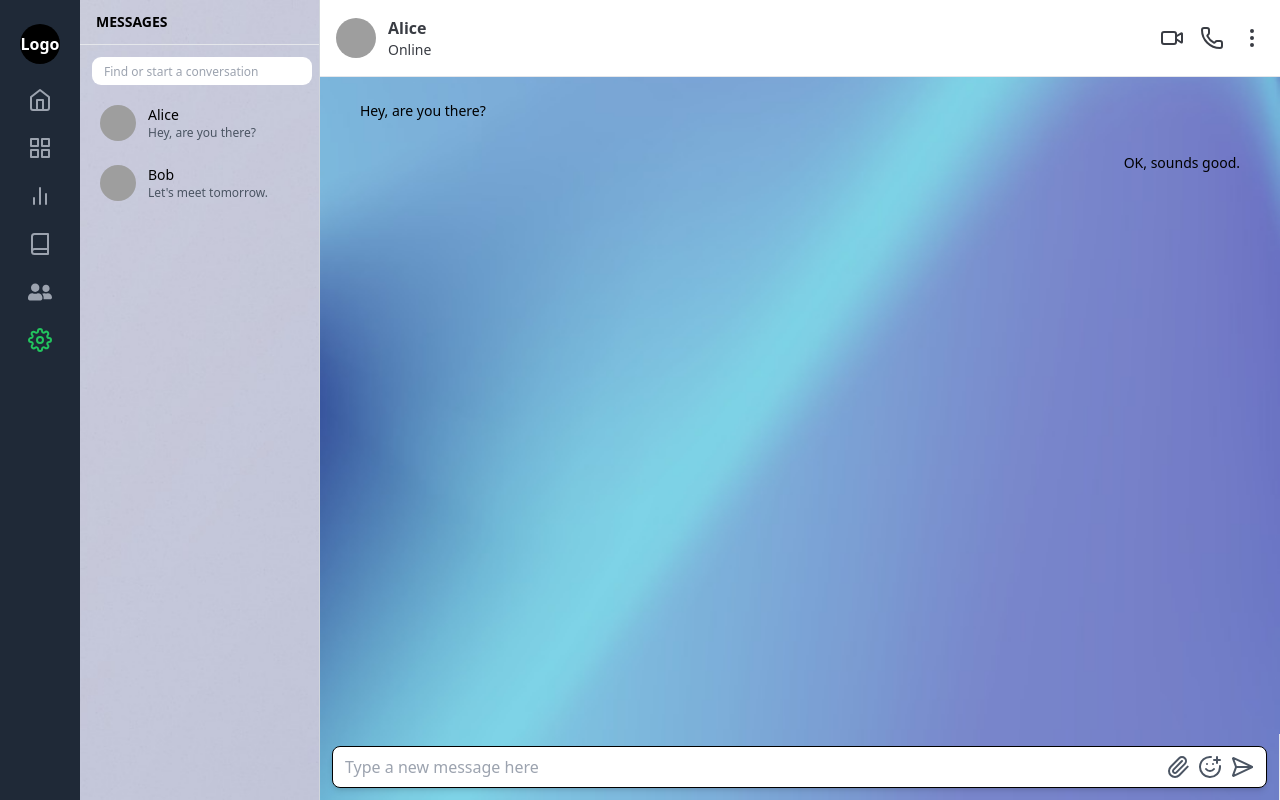
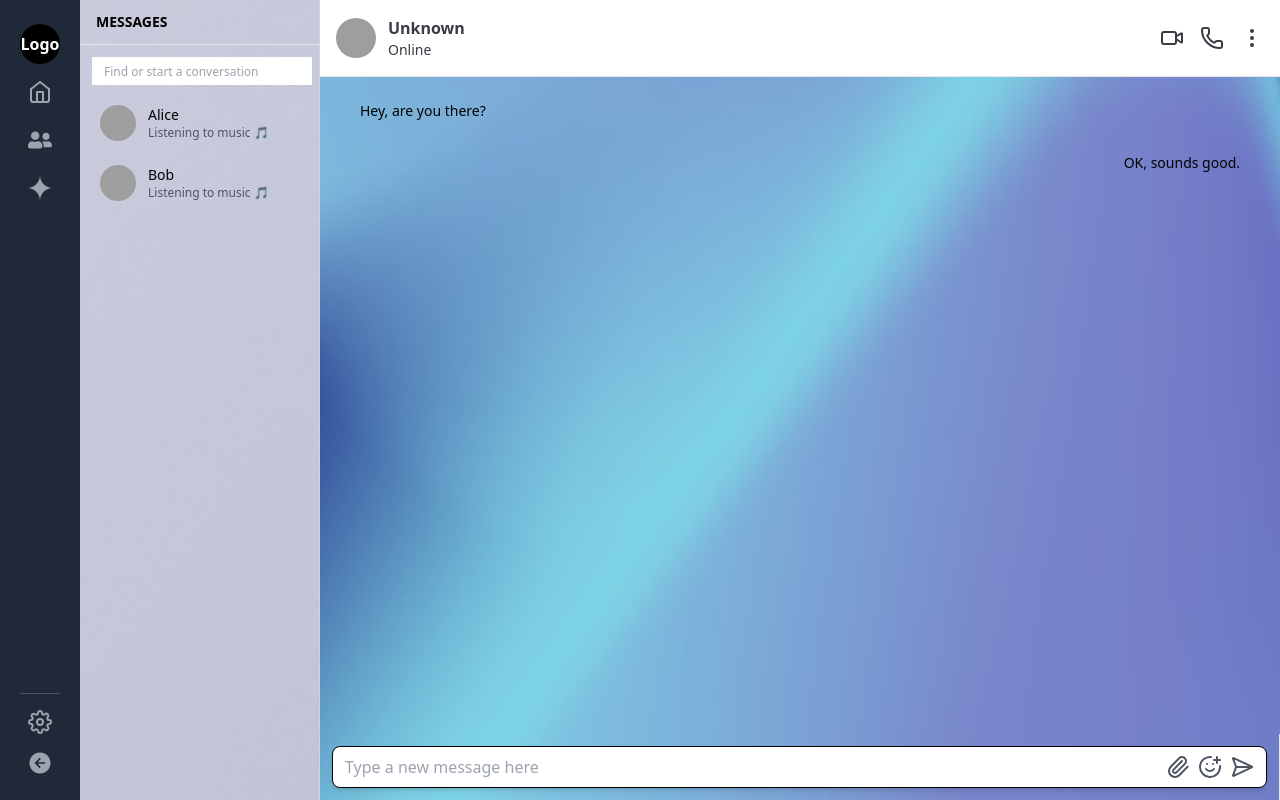
Before and after one commit to TEJASWI-RAJ0210/Chit-Chat, a React (Vite) app in the folder frontend/: page /chat in a window 1280 px wide. Built offline with nearby package versions, Linux system fonts and the light colour scheme; grey boxes are pictures that could not be loaded.

Commit message:
Resolved Merger

```diff
--- a/frontend/src/chatComponents/Settings.jsx
+++ b/frontend/src/chatComponents/Settings.jsx
@@ -1,4 +1,5 @@
 import React, { useState,useEffect } from "react";
+import { useNavigate } from "react-router-dom";
 import api from "../API.js";
 import {
   FiHome,
@@ -20,6 +21,8 @@ const SettingsPage = () => {
     bio: "",
   });
   const [loading, setLoading] = useState(false);
+
+  const navigate = useNavigate();
 
   useEffect(() => {
     if (!userId) return;
@@ -76,7 +79,7 @@ const SettingsPage = () => {
           Logo
         </div>
 
-        <FiHome size={24} className="text-gray-400 hover:text-green-500 cursor-pointer" />
+        <FiHome size={24} className="text-gray-400 hover:text-green-500 cursor-pointer" onClick={() => navigate('/chat')}/>
         <FiGrid size={24} className="text-gray-400 hover:text-green-500 cursor-pointer" />
         <FiBarChart2 size={24} className="text-gray-400 hover:text-green-500 cursor-pointer" />
         <FiBook size={24} className="text-gray-400 hover:text-green-500 cursor-pointer" />
--- a/frontend/src/chatComponents/chatHeader.jsx
+++ b/frontend/src/chatComponents/chatHeader.jsx
@@ -1,16 +1,22 @@
 import React from "react";
 import { Video,Phone,EllipsisVertical}  from "lucide-react";
+import { useEffect, useState } from "react";
 
-const ChatHeader = ({ chat }) => {
+
+
+const ChatHeader = ({ chat, myUserId }) => {
+  const [user, setUser] = useState(null);
+  const otherUser = chat?.participants?.find((u) => u._id !== myUserId);
+
   return (
     <div className="flex items-center gap-3 p-4 border-b bg-[#FFFFFF] text-white">
       <img
-        src={chat?.avatar || `https://i.pravatar.cc/40?u=${chat?.id || "anon"}`}
+        src={otherUser?.profilePic || `https://i.pravatar.cc/40?u=${chat?.id || "anon"}`}
         alt="avatar"
         className="w-10 h-10 rounded-full"
       />
       <div className="flex-1 ">
-        <div className="font-semibold text-[#393C43] font-Zen Kaku Gothic Antique">{chat?.name || "Unknown"}</div>
+        <div className="font-semibold text-[#393C43] font-Zen Kaku Gothic Antique">{otherUser?.fullName || "Unknown"}</div>
          <div className="text-sm text-[#393C43]">Online</div>
       </div>
       <div className="flex items-center gap-4">
--- a/frontend/src/chatComponents/chatList.jsx
+++ b/frontend/src/chatComponents/chatList.jsx
@@ -20,7 +20,7 @@ const ChatList = ({ chats = [], onSelectChat }) => {
         <input
           type="text"
           placeholder="Find or start a conversation"
-          className="w-[220px] h-[28px] px-3 text-xs font-[Zen_Kaku_Gothic_Antique] bg-white rounded-[9px] outline-none"
+          className="w-[220px] h-[28px] px-3 text-xs font-[Zen_Kaku_Gothic_Antique] bg-white  outline-none"
         />
       </div>
 
@@ -38,7 +38,7 @@ const ChatList = ({ chats = [], onSelectChat }) => {
             />
             <div className="flex flex-col overflow-hidden">
               <span className="text-sm font-medium">{c.name}</span>
-              <span className="text-xs text-gray-600 truncate">{c.lastMessage}</span>
+              <span className="text-xs text-gray-600 truncate">Listening to music 🎵</span>
             </div>
           </div>
         ))}
--- a/frontend/src/chatComponents/sidebar.jsx
+++ b/frontend/src/chatComponents/sidebar.jsx
@@ -1,5 +1,7 @@
 import React from 'react';
 import { FiHome, FiGrid, FiBarChart2, FiBook, FiSettings } from 'react-icons/fi';
+import { IoArrowBackCircleSharp } from "react-icons/io5";
+import { RiGeminiFill } from "react-icons/ri";
 import { FaUserFriends } from 'react-icons/fa';
 import { useNavigate } from 'react-router-dom';
 
@@ -7,18 +9,56 @@ const Sidebar = ({ onOpenSearch }) => {
     const navigate = useNavigate();
 
     return(
-        <div className="w-20 bg-gray-800 flex flex-col items-center py-6 gap-6 ">
+        <div className="w-20 bg-gray-800 flex flex-col items-center py-6">
                 <div className="w-10 h-10 rounded-full bg-black text-white flex items-center justify-center font-bold">
                   Logo
                 </div>
 
-                <FiHome size={24} className="text-gray-400 hover:text-green-500 cursor-pointer" />
-                <FiGrid size={24} className="text-gray-400 hover:text-green-500 cursor-pointer" />
-                <FiBarChart2 size={24} className="text-gray-400 hover:text-green-500 cursor-pointer" />
-                <FiBook size={24} className="text-gray-400 hover:text-green-500 cursor-pointer" />
-                <FaUserFriends size={24} className="text-gray-400 hover:text-green-500 cursor-pointer" onClick={() => { if(onOpenSearch) onOpenSearch(); else navigate('/searchFriend'); }} />
-                <FiSettings size={24} className="text-green-500 cursor-pointer" onClick={() => navigate('/settings')} />
-              </div>
+                <div className="flex flex-col items-center gap-6 flex-1 mt-4">
+                  <div className="relative group">
+                    <FiHome size={24} className="text-gray-400 hover:text-green-500 cursor-pointer" onClick={() => navigate('/chat')} />
+                    <span className="absolute left-14 top-1/2 -translate-y-1/2 bg-gray-900 text-white text-xs px-2 py-1 rounded opacity-0 group-hover:opacity-100 transition-opacity whitespace-nowrap">Home</span>
+                  </div>
+
+                  {/* <div className="relative group">
+                    <FiGrid size={24} className="text-gray-400 hover:text-green-500 cursor-pointer" />
+                    <span className="absolute left-14 top-1/2 -translate-y-1/2 bg-gray-900 text-white text-xs px-2 py-1 rounded opacity-0 group-hover:opacity-100 transition-opacity whitespace-nowrap">Grid</span>
+                  </div> */}
+
+                  {/* <div className="relative group">
+                    <FiBarChart2 size={24} className="text-gray-400 hover:text-green-500 cursor-pointer" />
+                    <span className="absolute left-14 top-1/2 -translate-y-1/2 bg-gray-900 text-white text-xs px-2 py-1 rounded opacity-0 group-hover:opacity-100 transition-opacity whitespace-nowrap">Analytics</span>
+                  </div> */}
+
+                  {/* <div className="relative group">
+                    <FiBook size={24} className="text-gray-400 hover:text-green-500 cursor-pointer" />
+                    <span className="absolute left-14 top-1/2 -translate-y-1/2 bg-gray-900 text-white text-xs px-2 py-1 rounded opacity-0 group-hover:opacity-100 transition-opacity whitespace-nowrap">Docs</span>
+                  </div> */}
+
+                  <div className="relative group">
+                    <FaUserFriends size={24} className="text-gray-400 hover:text-green-500 cursor-pointer" onClick={() => { if(onOpenSearch) onOpenSearch(); else navigate('/searchFriend'); }} />
+                    <span className="absolute left-14 top-1/2 -translate-y-1/2 bg-gray-900 text-white text-xs px-2 py-1 rounded opacity-0 group-hover:opacity-100 transition-opacity whitespace-nowrap">Friends</span>
+                  </div>
+
+                  <div className="relative group">
+                    <RiGeminiFill size={24} className="hover:text-green-500 text-gray-400 cursor-pointer"/>
+                    <span className="absolute left-14 top-1/2 -translate-y-1/2 bg-gray-900 text-white text-xs px-2 py-1 rounded opacity-0 group-hover:opacity-100 transition-opacity whitespace-nowrap">AI Help</span>
+                  </div>
+                </div>
+
+                <div className="w-full flex flex-col items-center justify-center mt-4 gap-4">
+                  <div className="w-10 h-px bg-gray-600 rounded" />
+                  <div className="relative group">
+                    <FiSettings size={24} className="hover:text-green-500 text-gray-400 cursor-pointer" onClick={() => navigate('/settings')} />
+                    <span className="absolute left-14 top-1/2 -translate-y-1/2 bg-gray-900 text-white text-xs px-2 py-1 rounded opacity-0 group-hover:opacity-100 transition-opacity whitespace-nowrap">Settings</span>
+                  </div>
+
+                  <div className="relative group">
+                    <IoArrowBackCircleSharp size={26} className="hover:text-green-500 text-gray-400 cursor-pointer" onClick={() => navigate('/')}/>
+                    <span className="absolute left-14 top-1/2 -translate-y-1/2 bg-gray-900 text-white text-xs px-2 py-1 rounded opacity-0 group-hover:opacity-100 transition-opacity whitespace-nowrap">Go BACK</span>
+                  </div>
+                </div>
+        </div>
     )
 }
 
--- a/frontend/src/mainComponents/SignIn.jsx
+++ b/frontend/src/mainComponents/SignIn.jsx
@@ -1,6 +1,8 @@
 import React from "react";
 import { FcGoogle } from "react-icons/fc";
+import { FaEye } from "react-icons/fa";
 import { FaApple, FaFacebook } from "react-icons/fa";
+import { FaEyeSlash } from "react-icons/fa6";
 import bg from "../assets/SignIn_bg.png";
 import {useState} from "react";
 import { useNavigate } from "react-router-dom";
@@ -15,6 +17,7 @@ const SignIn = () => {
 
   const [error, setError] = useState("");
   const [loading, setLoading] = useState(false);
+  const [showPassword, setShowPassword] = useState(false);
 
   const handleChange = (e) => {
     setFormData({
@@ -76,7 +79,7 @@ const SignIn = () => {
           <h2 className="text-center text-2xl md:text-3xl font-bold text-gray-800 font-[Zen Kaku Gothic Antique]">
             Log in to Chit-Chat
           </h2>
-          <p className="text-center text-gray-500 text-sm mt-1 mb-6">add desc</p>
+          <p className="text-center text-gray-500 text-sm mt-1 mb-6">WELCOME</p>
 
           {/* Email Input */}
           <div className="mb-4">
@@ -101,13 +104,16 @@ const SignIn = () => {
                 name="password"
                 value={formData.password}
                 onChange={handleChange}
-                type="password"
+                type={showPassword ? "text" : "password"}
                 placeholder="***********"
                 className="w-full border border-gray-300 rounded-md px-3 py-2 text-sm focus:outline-none focus:ring-1 focus:ring-orange-400"
               />
-              <span className="absolute right-3 top-2.5 text-gray-400 cursor-pointer select-none">
-             <svg xmlns="http://www.w3.org/2000/svg" viewBox="0 0 576 512" width="16" height="16">
-                <path d="M288 80C222.8 80 169.2 109.6 128.1 147.7 89.6 183.5 63 226 49.4 256 63 286 89.6 328.5 128.1 364.3 169.2 402.4 222.8 432 288 432s118.8-29.6 159.9-67.7C486.4 328.5 513 286 526.6 256 513 226 486.4 183.5 447.9 147.7 406.8 109.6 353.2 80 288 80zM95.4 112.6C142.5 68.8 207.2 32 288 32s145.5 36.8 192.6 80.6c46.8 43.5 78.1 95.4 93 131.1 3.3 7.9 3.3 16.7 0 24.6-14.9 35.7-46.2 87.7-93 131.1-47.1 43.7-111.8 80.6-192.6 80.6S142.5 443.2 95.4 399.4c-46.8-43.5-78.1-95.4-93-131.1-3.3-7.9-3.3-16.7 0-24.6 14.9-35.7 46.2-87.7 93-131.1zM288 336c44.2 0 80-35.8 80-80 0-29.6-16.1-55.5-40-69.3-1.4 59.7-49.6 107.9-109.3 109.3 13.8 23.9 39.7 40 69.3 40zm-79.6-88.4c2.5 .3 5 .4 7.6 .4 35.3 0 64-28.7 64-64 0-2.6-.2-5.1-.4-7.6-37.4 3.9-67.2 33.7-71.1 71.1zm45.6-115c10.8-3 22.2-4.5 33.9-4.5 8.8 0 17.5 .9 25.8 2.6 .3 .1 .5 .1 .8 .2 57.9 12.2 101.4 63.7 101.4 125.2 0 70.7-57.3 128-128 128-61.6 0-113-43.5-125.2-101.4-1.8-8.6-2.8-17.5-2.8-26.6 0-11 1.4-21.8 4-32 .2-.7 .3-1.3 .5-1.9 11.9-43.4 46.1-77.6 89.5-89.5z"/></svg>
+              <span className="absolute right-3 top-2.5 text-gray-400 cursor-pointer select-none" onClick={() => setShowPassword(prev => !prev)}>
+                {showPassword ? (
+                  <FaEyeSlash size={20} className="text-black hover:text-gray-500 cursor-pointer" />
+                ) : (
+                  <FaEye size={20} className="text-black hover:text-gray-500 cursor-pointer" />
+                )}
               </span>
             </div>
           </div>
--- a/frontend/src/mainComponents/chat.jsx
+++ b/frontend/src/mainComponents/chat.jsx
@@ -15,6 +15,7 @@ const Chat = () => {
   const [activeChat, setActiveChat] = useState(null);
   const [messages, setMessages] = useState([]);
   const [showSearch, setShowSearch] = useState(false);
+  const myUserId = localStorage.getItem("userId");
 
   useEffect(() => {
     // only auto-select default chat when search panel is NOT open
@@ -55,7 +56,7 @@ const Chat = () => {
         {/* message area only shows when a chat is active and search is not open */}
         {!showSearch && activeChat && (
           <div className="flex flex-col flex-1 bg-cover bg-center" style={{ backgroundImage: `url(${bg})` }}>
-            <ChatHeader chat={activeChat} />
+            <ChatHeader chat={activeChat} myUserId={myUserId} />
             <MessageList messages={messages} />
             <MessageInput />
           </div>
```
Also changed, not shown: frontend/src/mainComponents/signUp.jsx (+28 -18 lines), frontend/src/assets/chat_bg.png (added), frontend/src/assets/chatlist_bg.png (added).
